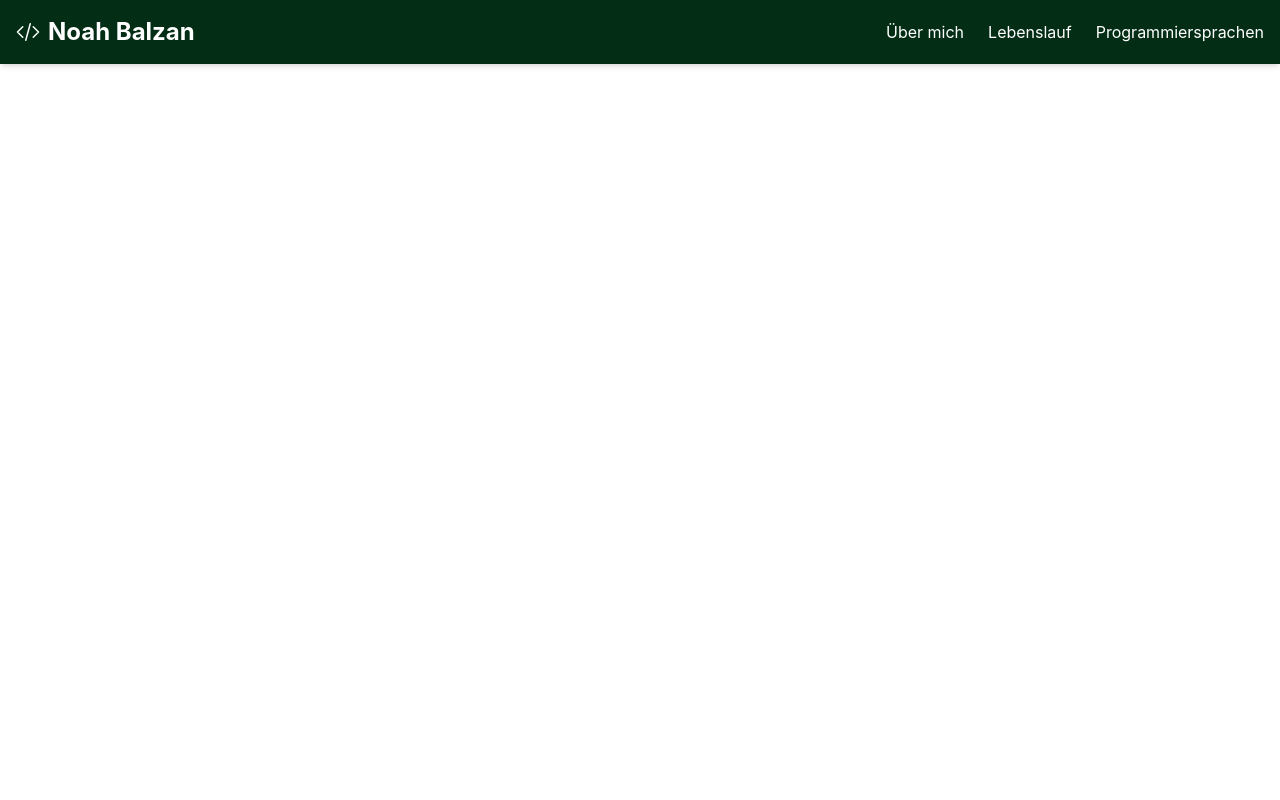
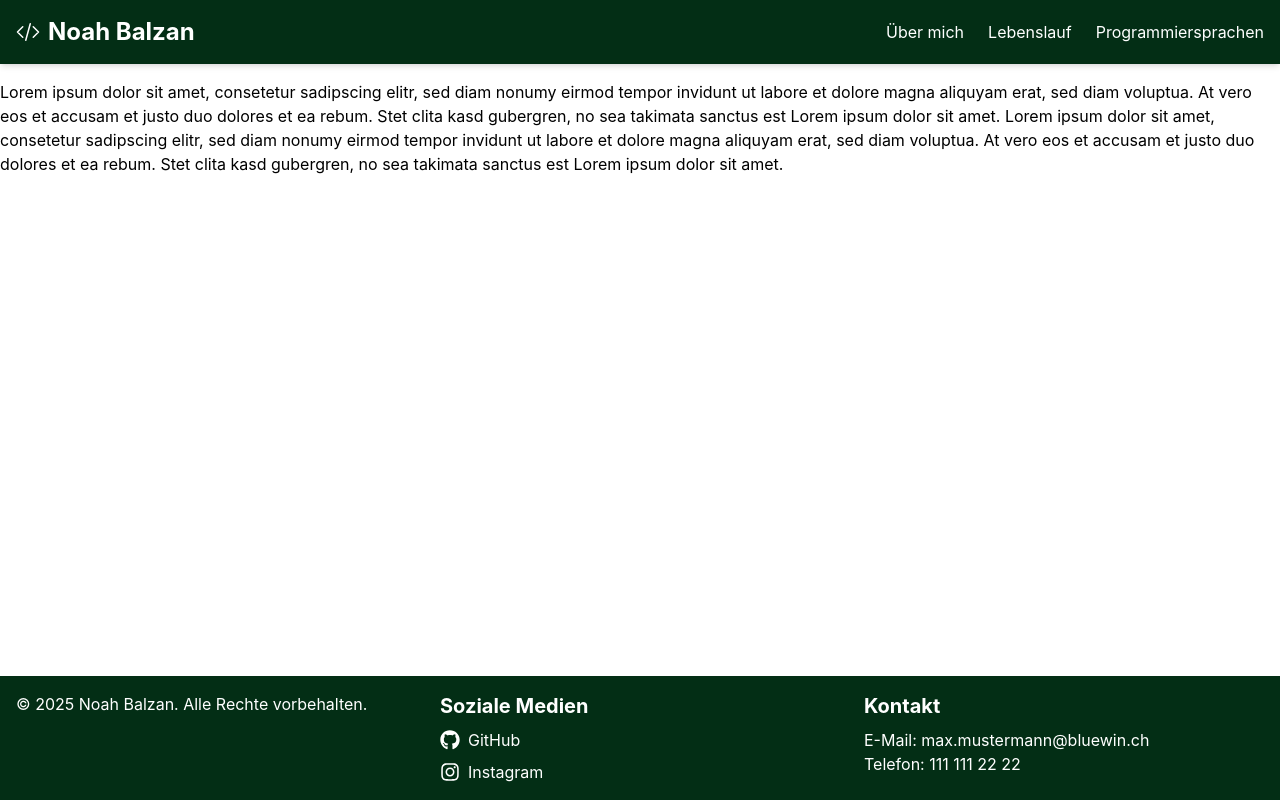
Before and after one commit to NoBa28/Portfolio_Template, a React (Vite) app: page / in a window 1280 px wide. Built offline with nearby package versions, Linux system fonts and the light colour scheme.

Commit message:
Initial footer

```diff
--- a/package.json
+++ b/package.json
@@ -11,7 +11,8 @@
   },
   "dependencies": {
     "react": "^19.1.1",
-    "react-dom": "^19.1.1"
+    "react-dom": "^19.1.1",
+    "react-icons": "^5.5.0"
   },
   "devDependencies": {
     "@eslint/js": "^9.36.0",
--- a/src/App.jsx
+++ b/src/App.jsx
@@ -1,10 +1,14 @@
+import Footer from "./components/Footer.jsx";
 import "./components/Header.jsx";
 import Header from "./components/Header.jsx";
+import MainContent from "./components/MainContent.jsx";
 
 export default function App() {
   return (
-    <div>
+    <div className="min-h-screen flex flex-col">
       <Header />
+      <MainContent />
+      <Footer />
     </div>
   );
 }
--- a/src/components/Footer.jsx
+++ b/src/components/Footer.jsx
@@ -0,0 +1,40 @@
+import { FaInstagram, FaGithub } from "react-icons/fa";
+
+export default function Footer() {
+  return (
+    <footer className="bg-green-950 text-white py-4">
+      <div className="max-w-7xl mx-auto px-4 grid grid-cols-1 sm:grid-cols-2 md:grid-cols-3 gap-6">
+        <p>
+          &copy; {new Date().getFullYear()} Noah Balzan. Alle Rechte
+          vorbehalten.
+        </p>
+        <div className="flex flex-col space-y-2">
+          <h3 className="text-xl font-bold mb-2">Soziale Medien</h3>
+          <a
+            href="https://github.com/NoBa28"
+            target="_blank"
+            rel="noopener noreferrer"
+            className="flex items-center space-x-2 hover:text-green-500 transition-colors"
+          >
+            <FaGithub size={20} />
+            <span>GitHub</span>
+          </a>
+          <a
+            href="https://www.instagram.com/nooah28"
+            target="_blank"
+            rel="noopener noreferrer"
+            className="flex items-center space-x-2 hover:text-green-500 transition-colors"
+          >
+            <FaInstagram size={20} />
+            <span>Instagram</span>
+          </a>
+        </div>
+        <div>
+          <h3 className="text-xl font-bold mb-2">Kontakt</h3>
+          <p>E-Mail: max.mustermann@bluewin.ch</p>
+          <p>Telefon: 111 111 22 22</p>
+        </div>
+      </div>
+    </footer>
+  );
+}
--- /dev/null
+++ b/src/components/MainContent.jsx
@@ -0,0 +1,17 @@
+export default function MainContent() {
+  return (
+    <main className="flex-grow pt-20">
+      <p>
+        Lorem ipsum dolor sit amet, consetetur sadipscing elitr, sed diam nonumy
+        eirmod tempor invidunt ut labore et dolore magna aliquyam erat, sed diam
+        voluptua. At vero eos et accusam et justo duo dolores et ea rebum. Stet
+        clita kasd gubergren, no sea takimata sanctus est Lorem ipsum dolor sit
+        amet. Lorem ipsum dolor sit amet, consetetur sadipscing elitr, sed diam
+        nonumy eirmod tempor invidunt ut labore et dolore magna aliquyam erat,
+        sed diam voluptua. At vero eos et accusam et justo duo dolores et ea
+        rebum. Stet clita kasd gubergren, no sea takimata sanctus est Lorem
+        ipsum dolor sit amet.
+      </p>
+    </main>
+  );
+}
--- a/src/components/icons/HeaderIconBars3.jsx
+++ b/src/components/icons/HeaderIconBars3.jsx
@@ -1,16 +1,17 @@
+{/* using SVG-Icon for learning purpose */}
 export default function HeaderIconBars3() {
   return (
     <svg
       xmlns="http://www.w3.org/2000/svg"
       fill="none"
       viewBox="0 0 24 24"
-      stroke-width="1.5"
+      strokeWidth="1.5"
       stroke="currentColor"
-      class="size-6"
+      className="size-6"
     >
       <path
-        stroke-linecap="round"
-        stroke-linejoin="round"
+        strokeLinecap="round"
+        strokeLinejoin="round"
         d="M3.75 6.75h16.5M3.75 12h16.5m-16.5 5.25h16.5"
       />
     </svg>
--- a/src/components/icons/HeaderIconCode.jsx
+++ b/src/components/icons/HeaderIconCode.jsx
@@ -1,16 +1,17 @@
+{/* using SVG-Icon for learning purpose */}
 export default function HeaderIconCode() {
   return (
     <svg
       xmlns="http://www.w3.org/2000/svg"
       fill="none"
       viewBox="0 0 24 24"
-      stroke-width="1.5"
+      strokeWidth="1.5"
       stroke="currentColor"
-      class="size-6"
+      className="size-6"
     >
       <path
-        stroke-linecap="round"
-        stroke-linejoin="round"
+        strokeLinecap="round"
+        strokeLinejoin="round"
         d="M17.25 6.75 22.5 12l-5.25 5.25m-10.5 0L1.5 12l5.25-5.25m7.5-3-4.5 16.5"
       />
     </svg>
```
Also changed, not shown: 1 other file (tests, documents, lock files or other folders).
